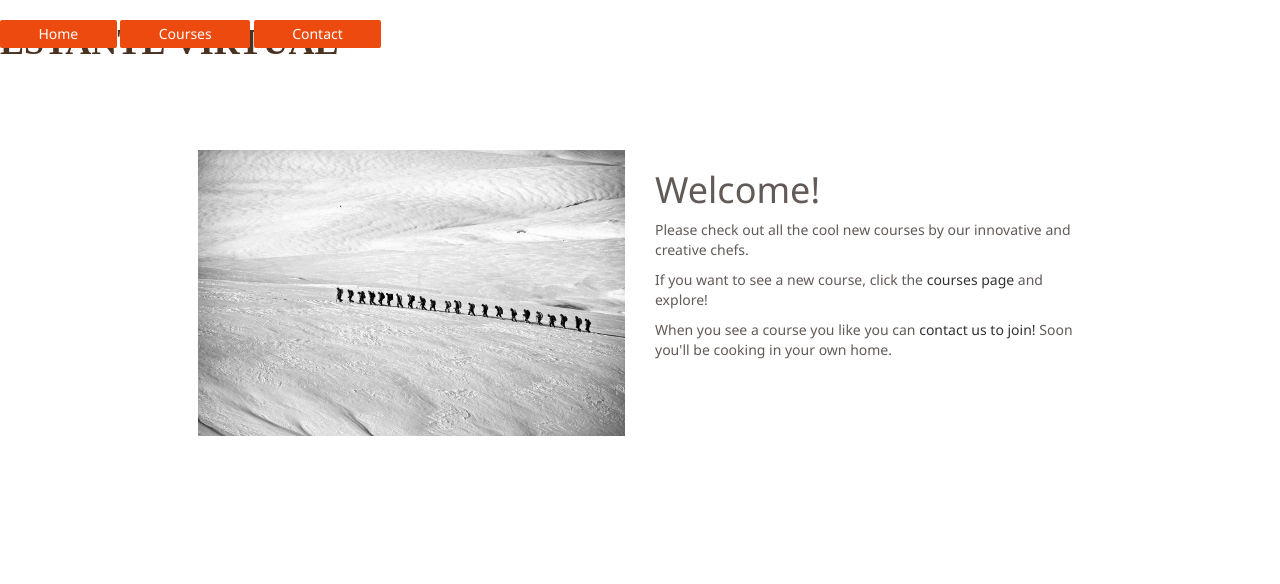
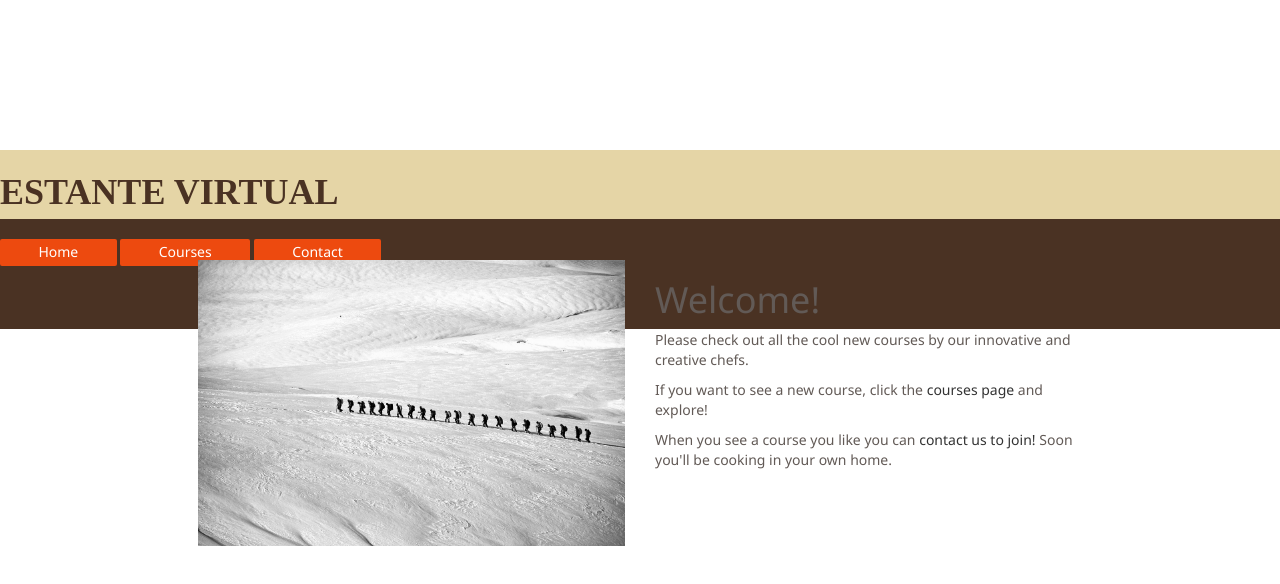
Before and after one commit to MasfStrnge/Estante_Virtual, a website: page Estante_Virtual/views/index.html in a window 1280 px wide. Drawn offline with Linux system fonts and the light colour scheme; files that its build step writes are made by us from their sources; files whose address does not match are found by name; a web font is replaced by a local one.

Commit message:
tentando arrumar a div header e nav

```diff
--- a/Estante_Virtual/public/css/confetti_cuisine.css
+++ b/Estante_Virtual/public/css/confetti_cuisine.css
@@ -9,20 +9,20 @@ body {
 }
 
 #header {
-  color: #E5D5A6;
+  background-color: #E5D5A6;
   width: 100%;
   height: 110px;
   padding: 20px 0 5px 0;
-  position: absolute;
+  position: relative;
   top: 0;
 }
 
 #nav {
-  color: #4A3223;
+  background-color: #4A3223;
   width: 100%;
   height: 110px;
   padding: 20px 0 5px 0;
-  position: absolute;
+  position: relative;
   top: 0;
 }
 
```
